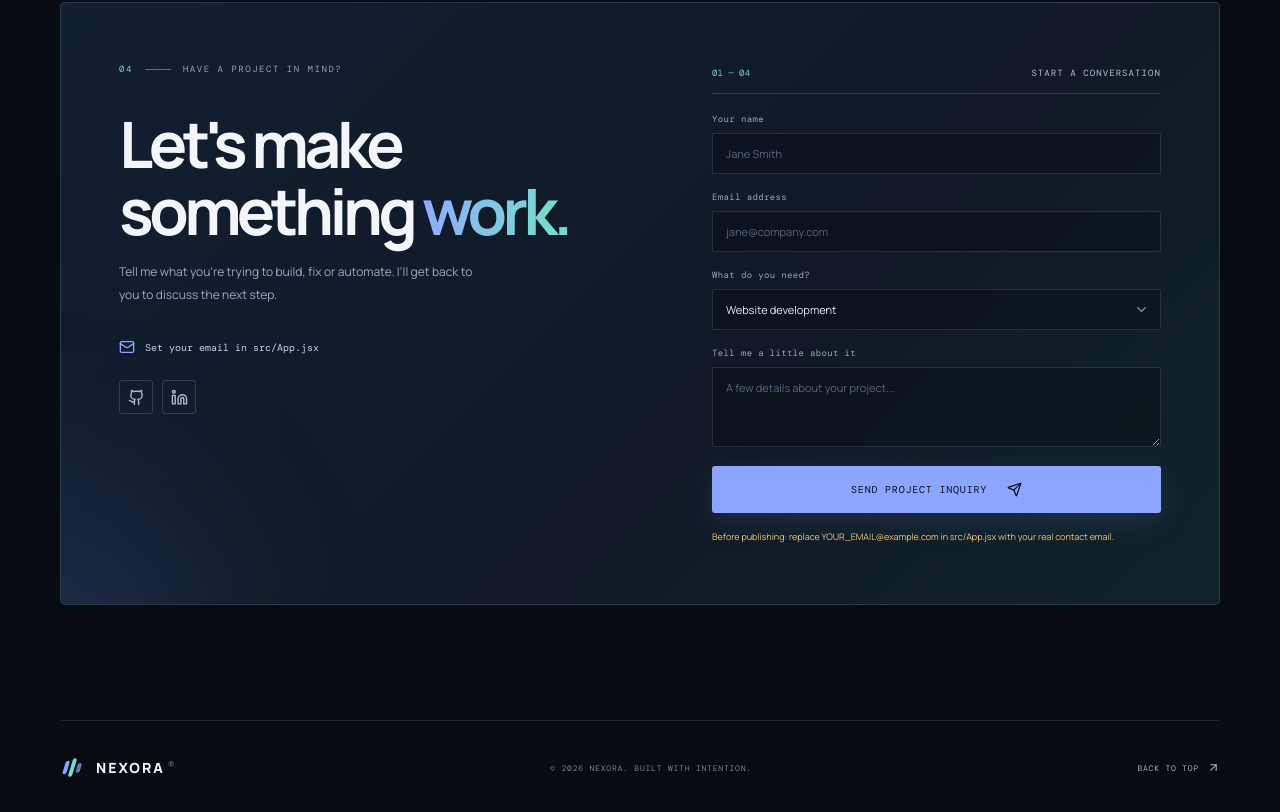
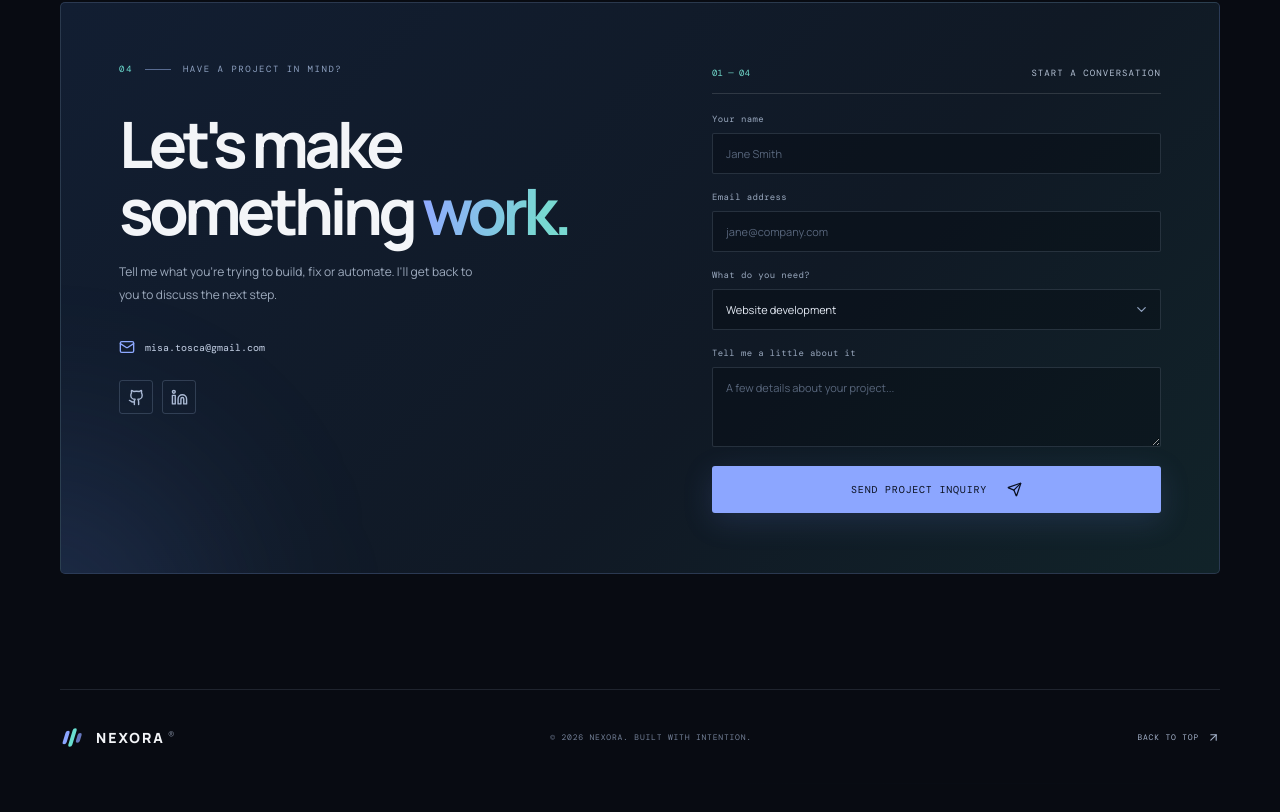
Before and after one commit to misaglight04-ux/nexora-portfolio, a React (Vite) app: page / in a window 1280 px wide. Shown: the part 5036-5848 px from the top of the page. After the commit the page ends 5817 px from the top, so only its background shows below. Built offline with nearby package versions, Linux system fonts and the light colour scheme.

Commit message:
Fix NEXORA build

```diff
--- a/src/App.jsx
+++ b/src/App.jsx
@@ -8,8 +8,8 @@ import {
 
 // PERSONALIZE THESE VALUES BEFORE PUBLISHING.
 const BRAND = 'NEXORA';
-const CONTACT_EMAIL = 'YOUR_EMAIL@example.com';
-const GITHUB_URL = 'https://github.com/';
+const CONTACT_EMAIL = 'misa.tosca@gmail.com';
+const GITHUB_URL = 'https://github.com/misaglight04-ux';
 const LINKEDIN_URL = 'https://www.linkedin.com/';
 
 const projects = [
```
